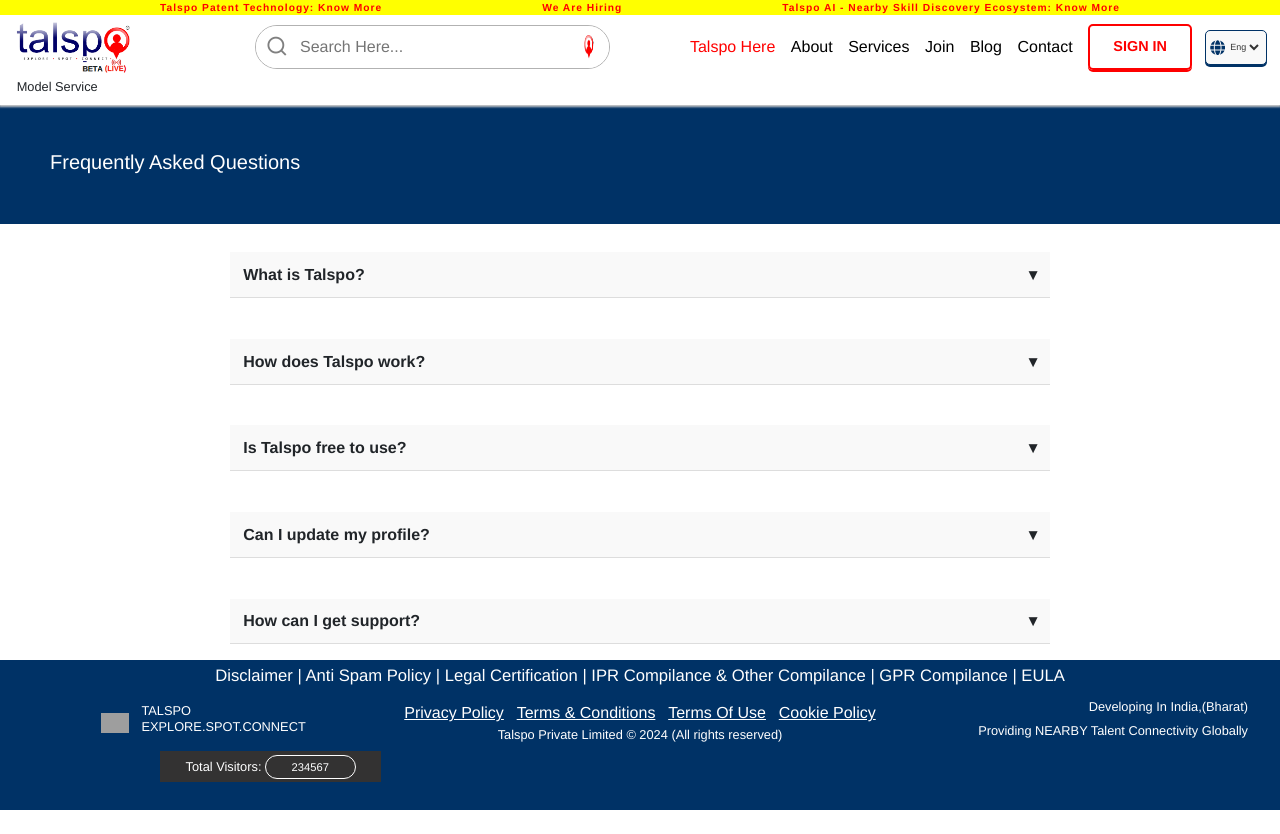
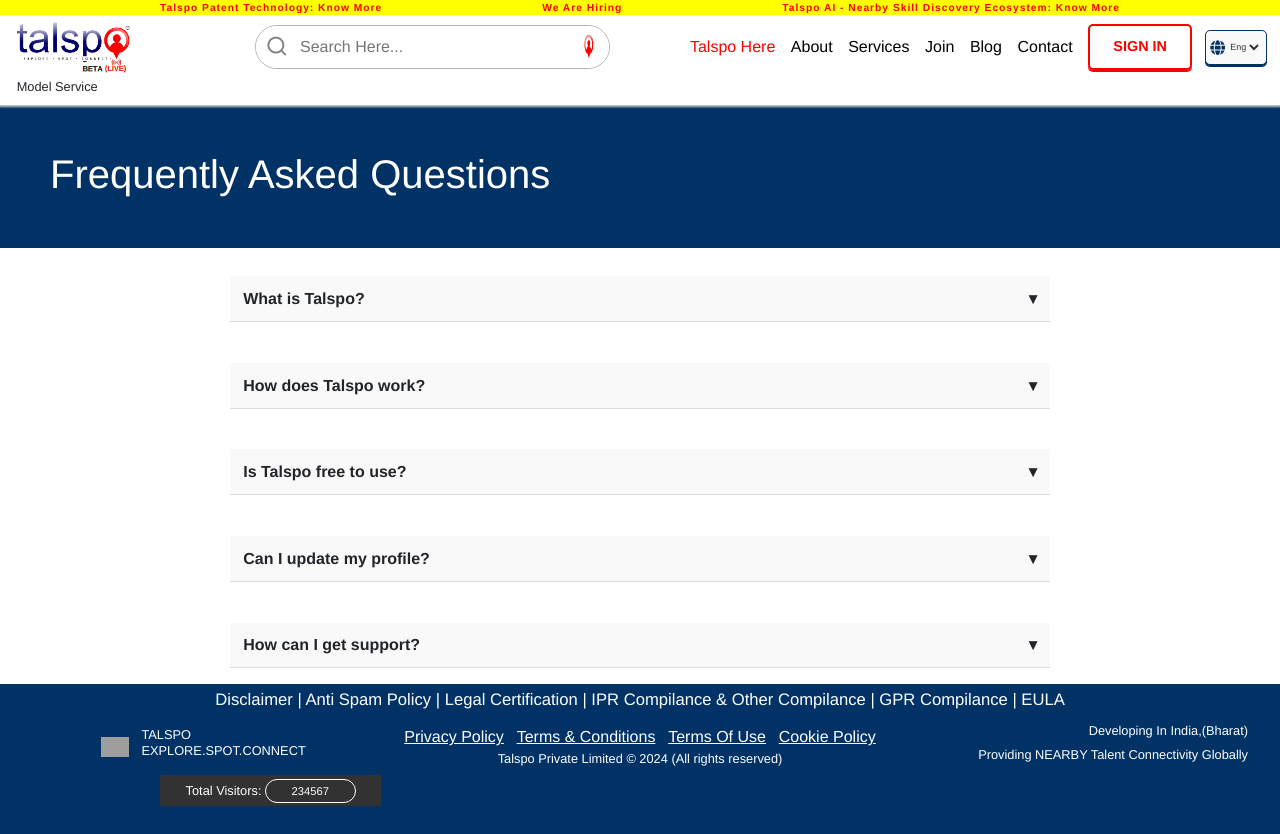
Before and after one commit to patidartani/talspo-webapp, a React (Vite) app: page /faq in a window 1280 px wide. Before the commit the page ends 810 px from the top, so only its background shows below. Built offline with nearby package versions, Linux system fonts and the light colour scheme; grey boxes are pictures that could not be loaded.

Commit message:
font-size change faq

```diff
--- a/src/components/About/Faq.css
+++ b/src/components/About/Faq.css
@@ -5,7 +5,6 @@
     justify-content: center;
     flex-direction: column;
     margin-bottom: 2vmax;
-
   }
 
 .faq-head{
@@ -19,7 +18,6 @@
     background: #003266;
     color:#fff;
     padding: 50px;
-
 }
   .faq-box {
     width: 80%;
@@ -39,18 +37,16 @@
     justify-content: space-between;
     flex-direction: column;
     gap: 1vmax;
-
   }
 
    .faq-head h5 {
     text-align: center;
     margin-bottom: 20px;
     font-weight: 700;
-    font-size: 2vmax;
+    font-size: 36px;
     margin-top: 2vmax;
     /* color: #003266; */
     color: #fff;
-
   }
 
  .faq-ques {
@@ -61,14 +57,15 @@
     justify-content: space-between;
     flex-direction: column;
   }
+
    .faq-h{
     width: 100%;
     display: flex;
     align-items: center;
     justify-content: space-between;
     flex-direction: column;
+  }
 
-  }
   .faq-h h6 {
     cursor: pointer;
     display: flex;
--- a/src/components/About/Faq.jsx
+++ b/src/components/About/Faq.jsx
@@ -37,7 +37,7 @@
     <>
       <Navbar />
       <div className="faq-con">
-        <h5 className="faq-head">Frequently Asked Questions</h5>
+        <h1 className="faq-head">Frequently Asked Questions</h1>
         <div className="faq-box">
           <div className="faq-ques">
             {faqs.map((faq, index) => (
```
Also changed, not shown: 1 other file (tests, documents, lock files or other folders).
